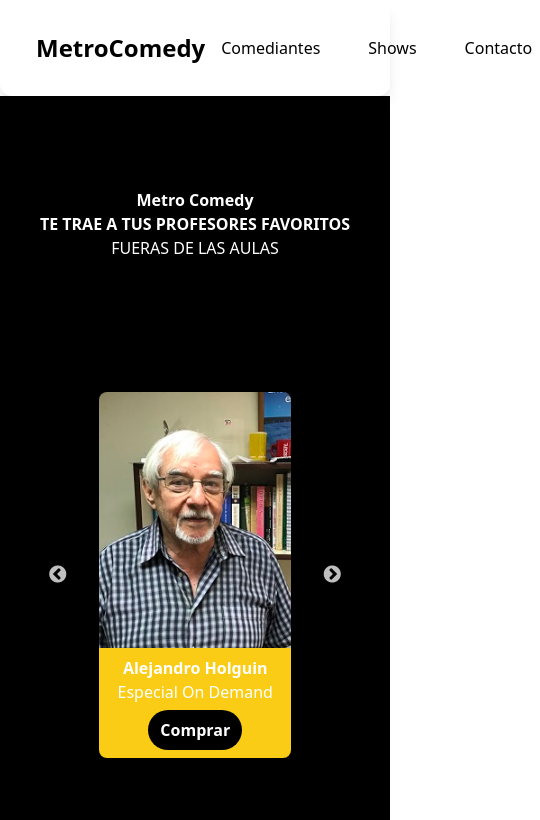
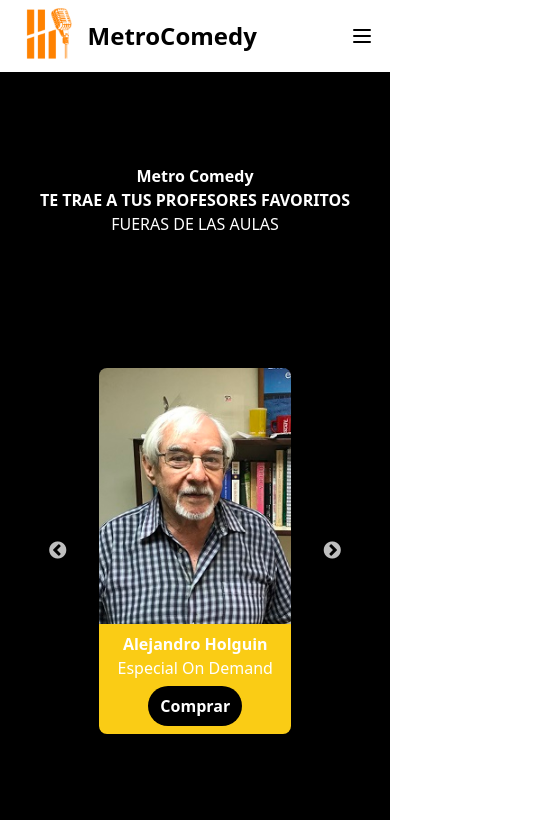
Before and after one commit to aerg04/Metro-Comedy-Web, a React (Vite) app: page / in a window 390 px wide. Shown: the top 820 px of the page, 540 px wide, since content can reach past the window. Built offline with nearby package versions, Linux system fonts and the light colour scheme.

Commit message:
Reestructuracion del Header, Responsiveness del Header

```diff
--- a/src/components/Header.jsx
+++ b/src/components/Header.jsx
@@ -1,11 +1,16 @@
 import logo from '../assets/MetroComedyLogo.png'
+import menulogo from '../assets/menulogo.svg'
+import { useState } from 'react';
 
 export default function Header(){
+
+    const [toggled, setToggled] = useState(false);
+
     return(
-        <div className='p-2 bg-white rounded-xl shadow-lg max-w-full'>
-            <div className='p-1 flex flex-row items-center justify-between '>
+        <header className='bg-white '>
+            <nav className='flex items-center justify-between w-[92%] mx-auto'>
                 <div className="flex">
-                    <div className='p-2 flex'>
+                    <div className='p-2 flex shrink-0'>
                         <img className='h-14 w-12' src={logo}></img>
                     </div>
 
@@ -14,13 +19,25 @@
                     </div>
                 </div>
 
-                <div className='cursor-pointer p-2 flex gap-x-12 items-center flex-nowrap sm:justify-between'>
-                    <h2>Comediantes</h2>
-                    <h2>Shows</h2>
-                    <h2>Contacto</h2>
+                <div className={toggled ? 'md:static absolute bg-white md:min-h-fit min-h-[60vh] left-0 top-[-9%] md:w-auto w-full flex items-center px-5 ':'md:static absolute bg-white md:min-h-fit min-h-[60vh] left-0 top-[-100%] md:w-auto w-full flex items-center px-5 '}>
+                    <ul className='flex md:flex-row flex-col md:items-center md:gap-[4vw] gap-8'>
+                        <li>
+                            <a className='hover:text-gray-500' href='#'>Comediantes</a>
+                        </li>
+                        <li>
+                            <a className='hover:text-gray-500' href='#'>Shows</a>
+                        </li>
+                        <li>
+                            <a className='hover:text-gray-500' href='#'>Contacto</a>
+                        </li>
+                    </ul>
+
                 </div>
 
-            </div>
-        </div>
+                <div className='flex items-center md:hidden cursor-pointer relative' >
+                    <img onClick={setToggled} className='w-6' src={menulogo}></img>
+                </div>
+            </nav>
+        </header>
     );
 }
```
Also changed, not shown: src/assets/menulogo.svg (added).
